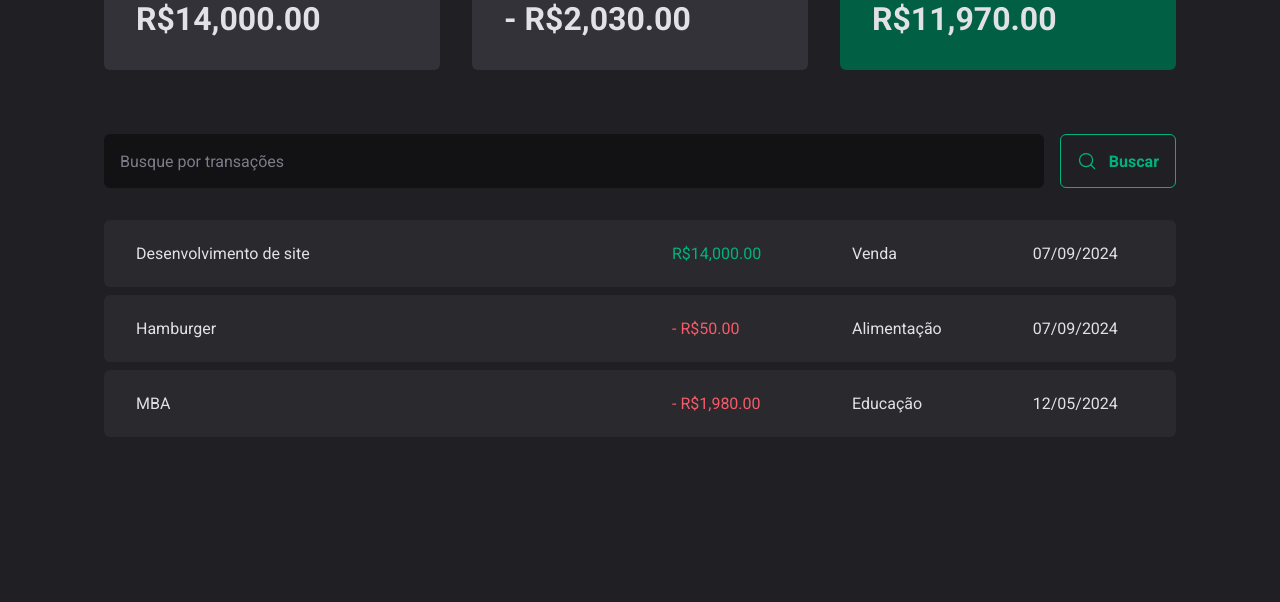
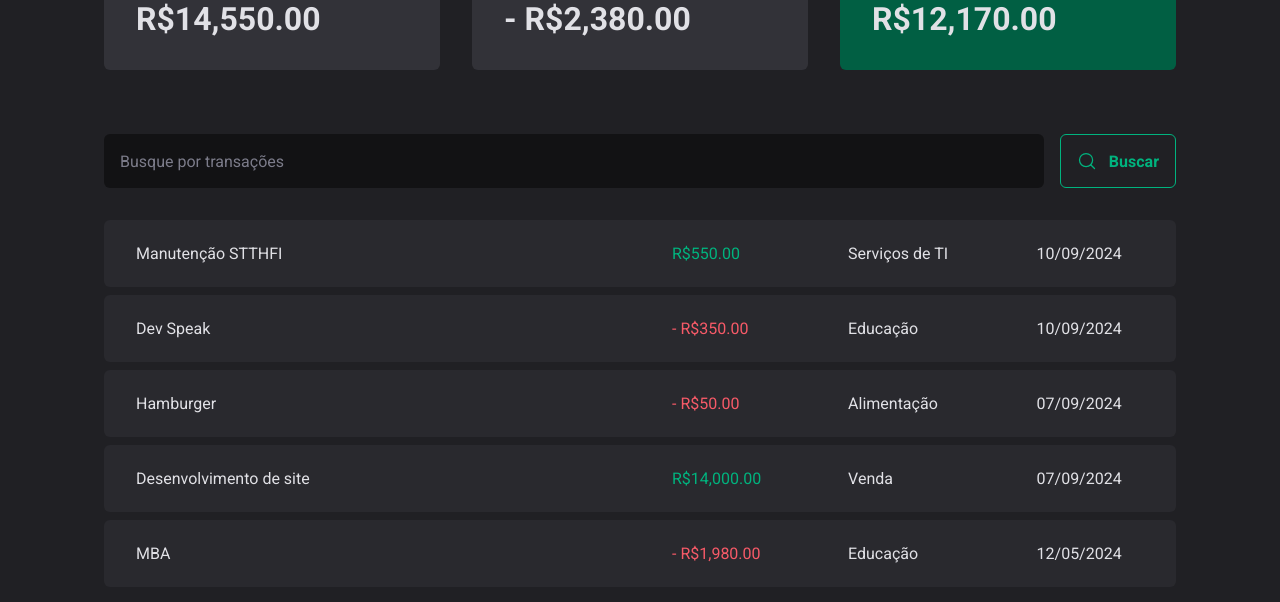
Before and after one commit to tiagomartinscc/03-dt-money, a React (Vite) app: page / in a window 1280 px wide. Shown: the top 602 px of the page. Built offline with nearby package versions, Linux system fonts and the light colour scheme; data requests are answered from the project's data file.

Commit message:
implementing new transactions

```diff
--- a/server.json
+++ b/server.json
@@ -23,6 +23,22 @@
       "category": "Educação",
       "price": 1980,
       "createdAt": "2024-05-12T10:47:21.935Z"
+    },
+    {
+      "description": "Dev Speak",
+      "category": "Educação",
+      "price": 350,
+      "type": "outcome",
+      "createdAt": "2024-09-10T08:57:51.250Z",
+      "id": 4
+    },
+    {
+      "description": "Manutenção STTHFI",
+      "price": 550,
+      "category": "Serviços de TI",
+      "type": "income",
+      "createdAt": "2024-09-10T09:13:56.850Z",
+      "id": 5
     }
   ]
 }
--- a/src/contexts/TransactionsContext.tsx
+++ b/src/contexts/TransactionsContext.tsx
@@ -10,9 +10,17 @@
   createdAt: string
 }
 
+interface CreateTransactionInput {
+  description: string;
+  price: number;
+  category: string;
+  type: 'income' | 'outcome';
+}
+
 interface TransactionContextType {
   transactions: Transaction[]
   fetchTransactions: (query?:string) => Promise<void>
+  createTransaction: (data: CreateTransactionInput) => Promise<void>
 }
 
 export const TransactionsContext = createContext({} as TransactionContextType)
@@ -27,11 +35,27 @@
   async function fetchTransactions(query?:string) {
     const response = await api.get('/transactions', {
       params: {
-        q:query
+        q:query,
+        _sort: 'createdAt',
+        _order: 'desc'
       }
     })
 
     setTransactions(response.data)
+  }
+
+  async function createTransaction(data: CreateTransactionInput) {
+    const { description, price, category, type } = data;
+
+    const response = await api.post('transactions', {
+      description,
+      price,
+      category,
+      type,
+      createdAt: new Date(),
+    });
+
+    setTransactions(state => [response.data, ...state])
   }
 
   useEffect(() => {
@@ -41,7 +65,8 @@
   return (
     <TransactionsContext.Provider value={{
       transactions,
-      fetchTransactions
+      fetchTransactions,
+      createTransaction
     }}>
       {children}
     </TransactionsContext.Provider>
```
Also changed, not shown: src/components/NewTransactionModal/index.tsx (+17 -3 lines).
